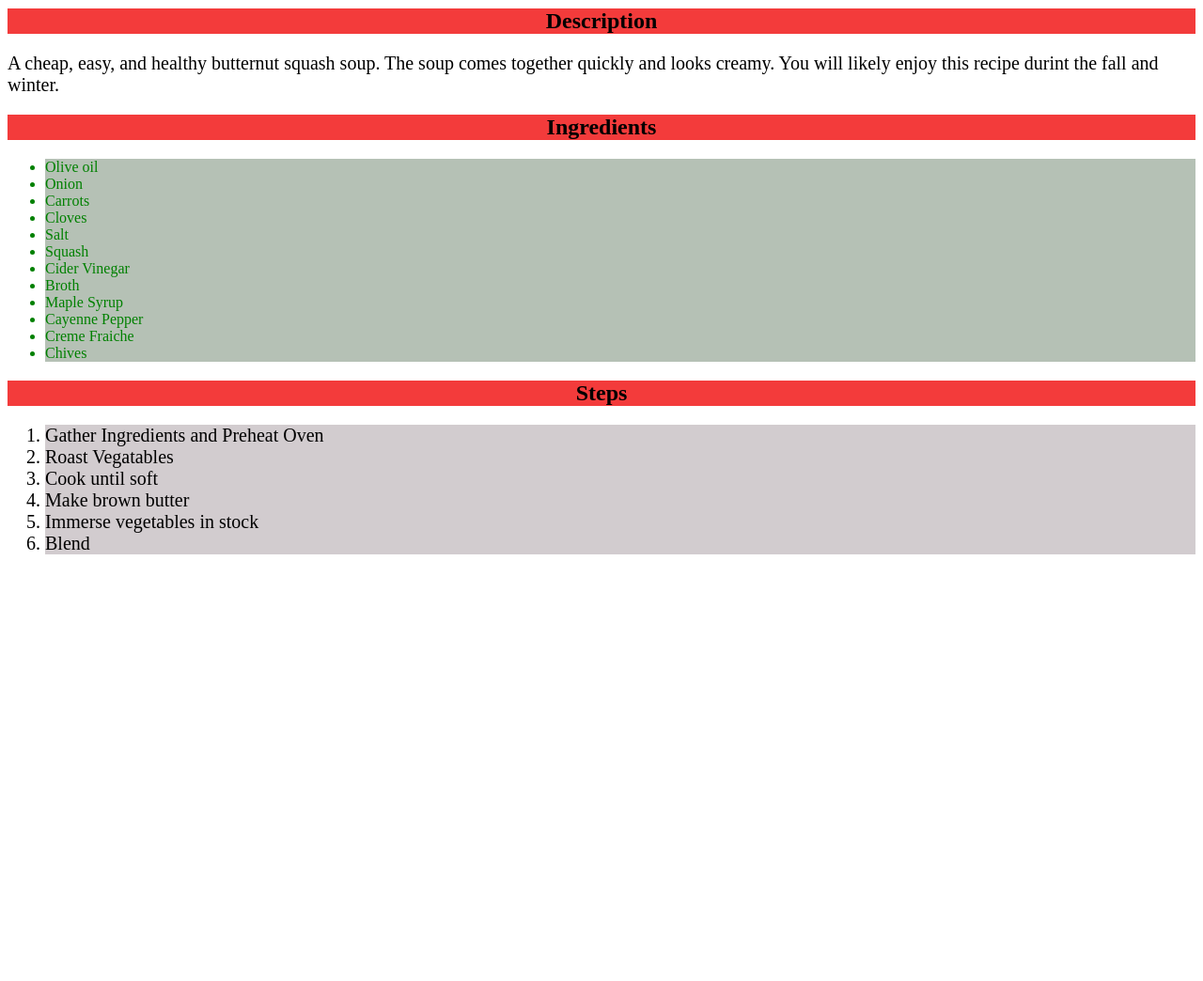
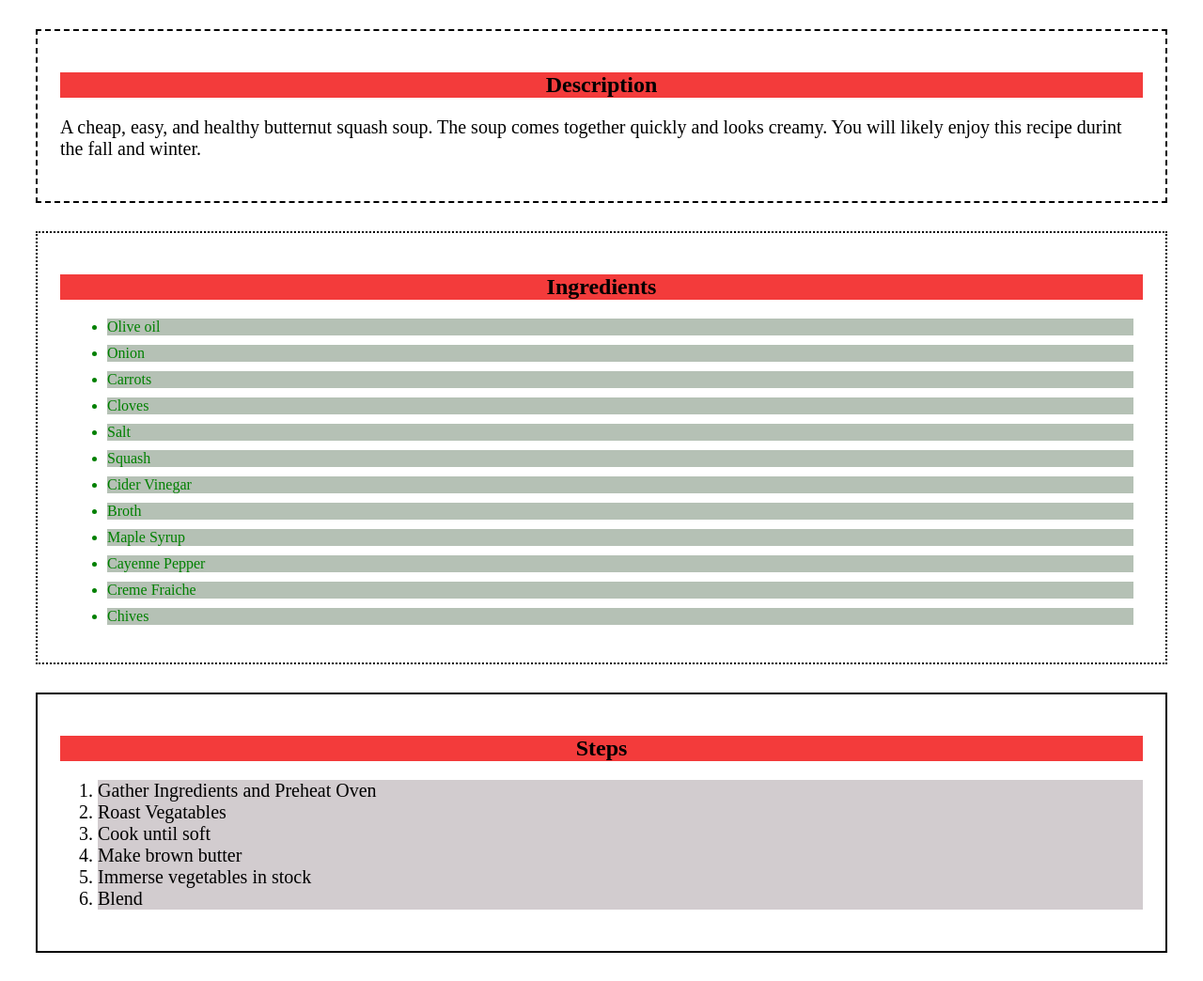
Before and after one commit to samob917/odin-recipes2, a plain HTML site: page recipes/butternutSquash.html in a window 1280 px wide. Shown: the part 454-1498 px from the top of the page at 94% size. Before the commit the page ends 1064 px from the top, so only its background shows below. Drawn offline with Linux system fonts and the light colour scheme.

Commit message:
Style with border, padding, and margin for all
All pages, in particular the recipe pages now make use of
the padding, margin, and border properties to make the page appear
more visibly appealing. There should be more styling done.

```diff
--- a/recipes/butternutSquash.html
+++ b/recipes/butternutSquash.html
@@ -9,12 +9,16 @@
         <h1>Butternut Squash Soup</h1>
         <img src="https://www.allrecipes.com/thmb/P-XPKhRFY3vJJy7kL5o7iNUBeuc=/0x512/filters:no_upscale():max_bytes(150000):strip_icc():format(webp)/245272-Chef-Johns-Roasted-Butternut-Squash-Soup-DDMFS-001-4x3-41edb2586f774a64a7240e13d7765ce2.jpg"
             alt="Butternut Squash Soup Picture" height="320" width="320" >
-        <h2 class="description">Description</h2>
-        <p>A cheap, easy, and healthy butternut squash soup. The soup
+        <div class="desc-box">
+            <h2 class="description">Description</h2>
+            <p>A cheap, easy, and healthy butternut squash soup. The soup
             comes together quickly and looks creamy. You will likely enjoy
             this recipe durint the fall and winter.
-        </p>
-        <h2 class="ingredients">Ingredients</h2>
+            </p>
+        </div>
+
+        <div class="ingred-box">
+            <h2 class="ingredients">Ingredients</h2>
         <ul id="ingredients-list">
             <li>Olive oil</li>
             <li>Onion</li>
@@ -29,7 +33,10 @@
             <li>Creme Fraiche</li>
             <li>Chives</li>
         </ul>
-        <h2 class="steps">Steps</h2>
+        </div>
+
+        <div class="steps-box">
+            <h2 class="steps">Steps</h2>
         <ol id="steps-list">
             <li>Gather Ingredients and Preheat Oven</li>
             <li>Roast Vegatables</li>
@@ -38,5 +45,7 @@
             <li>Immerse vegetables in stock</li>
             <li>Blend</li>
         </ol>
+        </div>
+
     </body>
 </html>
--- a/style.css
+++ b/style.css
@@ -3,11 +3,20 @@ h1 {
     background-color: orange;
     text-align: center;
     font-size: 48px;
+    padding: 8px;
+    margin: 30px;
+}
+
+.recipe-list {
+    margin: 30px;
+    border: 3px solid black;
+    padding: 24px;
 }
 
 .autumn {
     color: red;
     background-color: yellow;
+    margin: 10px;
 }
 
 .autumn.fancy {
@@ -45,6 +54,28 @@ p {
     text-align: left;
 }
 
+.desc-box {
+    border: 2px dashed black;
+    padding: 24px;
+    margin: 30px;
+}
+
+.ingred-box {
+    border: 2px dotted black;
+    padding: 24px;
+    margin: 30px;
+}
+
+.ingred-box ul li {
+    margin: 10px;
+}
+
+.steps-box {
+    border: 2px solid black;
+    padding: 24px;
+    margin: 30px;
+}
+
 * {
     text-align: center;
     font-family: "Times New Roman", Times, Serif;
```
Also changed, not shown: index.html (+1 -1 lines), recipes/pumpkinTurkeyChili.html (+8 -0 lines), recipes/spaghettiSquashCarb.html (+7 -0 lines).
